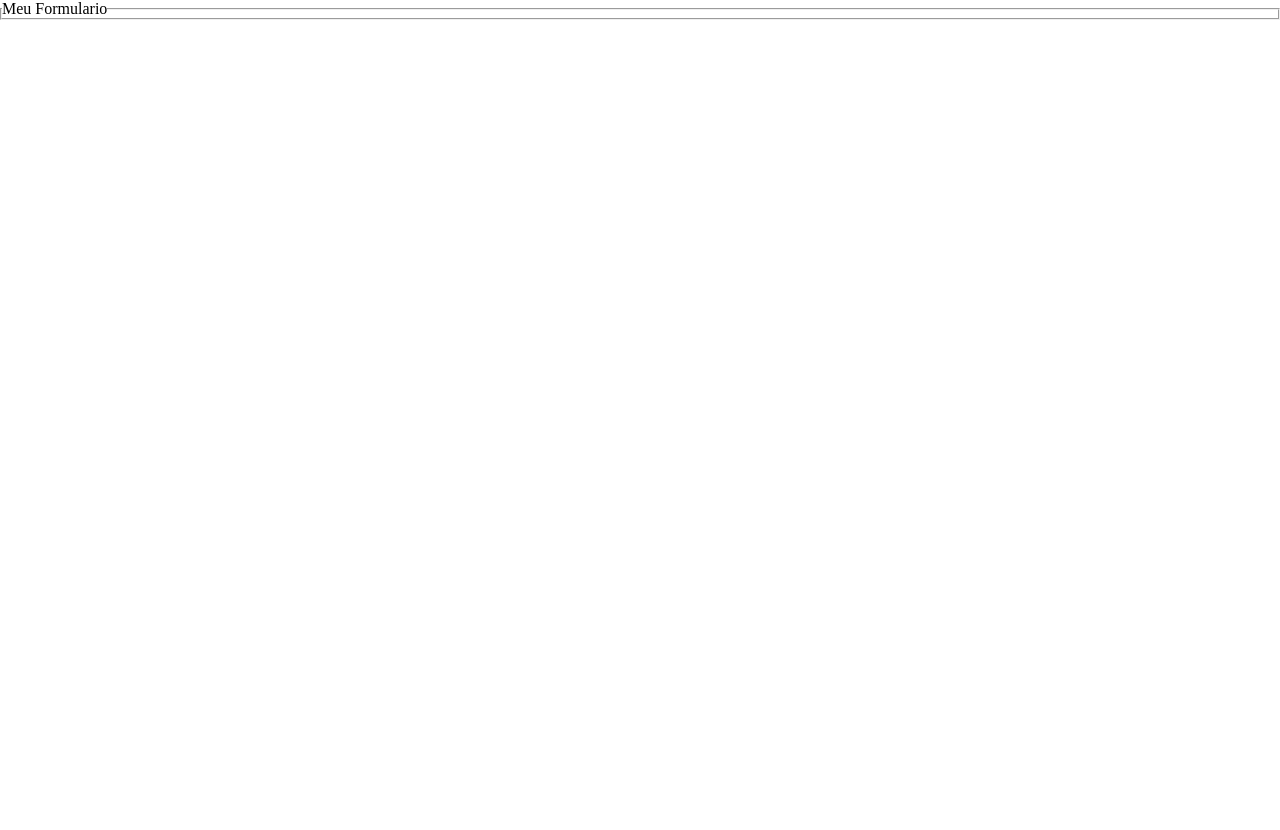
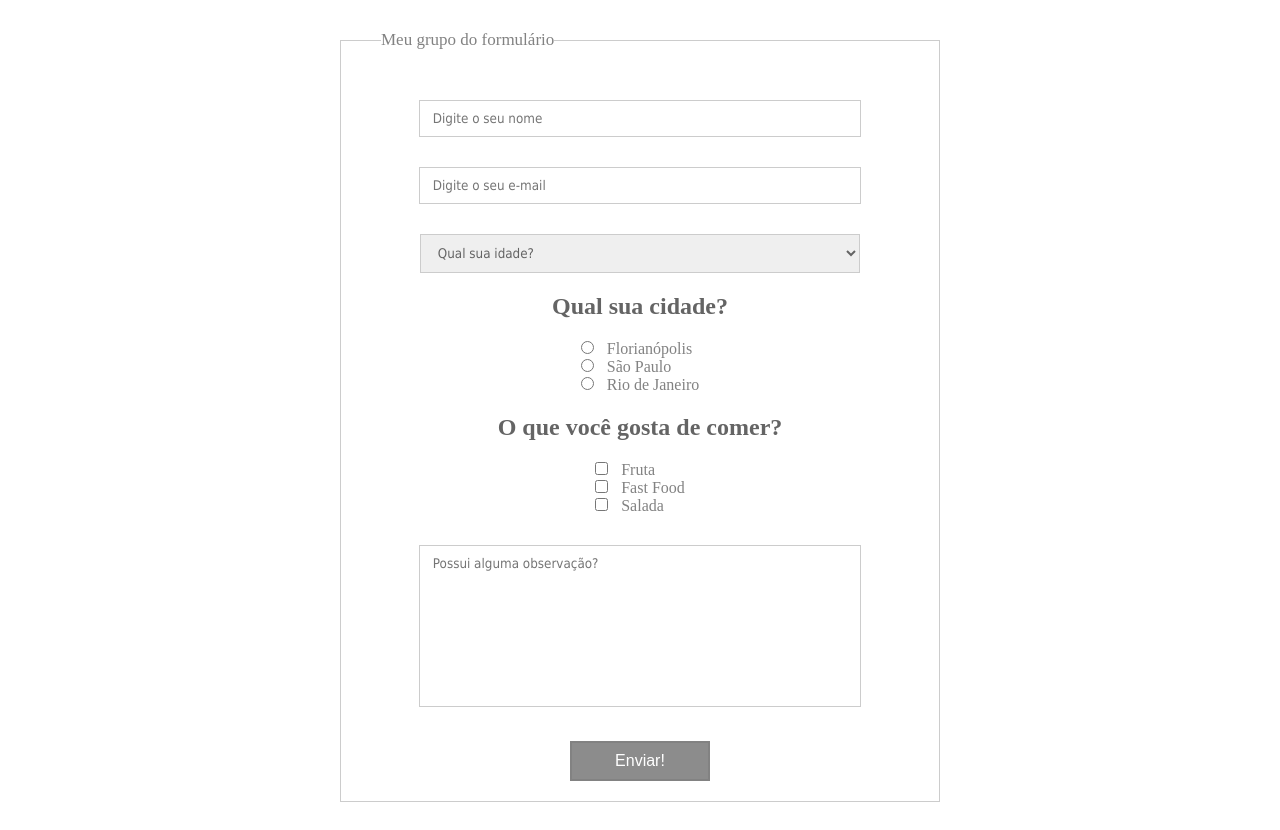
Before and after one commit to ElHa07/Web, a PHP site: page / in a window 1280 px wide. Before the commit the page ends 20 px from the top, so only its background shows below. Run offline with PHP 8.4, Linux system fonts and the light colour scheme.

Commit message:
Formulario

```diff
--- a/Estudos/Formulario/css/style.css
+++ b/Estudos/Formulario/css/style.css
@@ -1,7 +1,106 @@
 *{
-	margin:0;
-	padding:0;
+ margin:0;
+ padding:0;
 }
+
+
 html,body{
-	height:100%;
+  height:100%;
 }
+
+
+form{
+	width: 96%;
+	max-width: 600px;
+	margin:30px auto;
+	text-align: center;
+}
+
+form fieldset{
+	padding: 20px 40px;
+	border:1px solid #ccc;
+}
+
+form legend{
+	text-align: left;
+	font-size: 17px;
+	color:rgb(130,130,130);
+}
+
+
+form input[type=text]{
+	font-family: tahoma;
+	display: inline-block;
+	margin-top:30px;
+	width: 80%;
+	padding: 10px 13px;
+	border:1px solid #ccc;
+}
+
+
+form input[type=text]:focus, form select:focus, form textarea:focus{
+	outline: 0;
+}
+
+
+form select{
+	font-family: tahoma;
+	color:rgb(100,100,100);
+	width:calc(80% + 26px);
+	margin-top:30px;
+	padding: 10px 13px;
+	display: inline-block;
+	border:1px solid #ccc;
+}
+
+/*
+form select option[disabled]{
+	color:orange;
+}
+*/
+
+/*
+form select option:nth-of-type(3){
+	color:red;
+}
+*/
+
+
+form h2{
+	margin-top:20px;
+	color: rgb(100,100,100);
+}
+
+.input{
+	display: inline-block;
+	text-align: left;
+	margin-top:20px;
+}
+
+.input span{
+	margin-left: 13px;
+	font-size: 16px;
+	color: rgb(130,130,130);
+}
+
+form textarea{
+	font-family: tahoma;
+	border: 1px solid #ccc;
+	margin-top:30px;
+	width: 80%;
+	height: 140px;
+	padding: 10px 13px;
+	resize: none;
+}
+
+form input[type=submit]{
+	margin-top:30px;
+	border:0;
+	width: 140px;
+	height: 40px;
+	font-size: 16px;
+	cursor: pointer;
+	border:2px solid rgb(130,130,130);
+	color:white;
+	background-color: rgb(140,140,140);
+}
--- a/Estudos/Formulario/index.html
+++ b/Estudos/Formulario/index.html
@@ -1,15 +1,72 @@
-<!DOCTYPE html>
+<!doctype html>
 <html>
+
+
 	<head>
-    <title>Homepage</title>
+		<title>Título do meu website</title>
 		<meta charset="utf-8" />
 		<link href="css/style.css" rel="stylesheet" type="text/css">
 	</head>
+
 	<body>
+
 		<form>
 			<fieldset>
-			<legend>Meu Formulario</legend>
+				<legend>Meu grupo do formulário</legend>
+				<div><input type="text" name="nome" placeholder="Digite o seu nome" /></div>
+				<div><input type="text" name="nome" placeholder="Digite o seu e-mail" /></div>
+				<div>
+					<select name="lista">
+						<option disabled selected>Qual sua idade?</option>
+						<option>20</option>
+						<option>25+</option>
+						<option>40+</option>
+					</select>
+				</div>
+
+				<h2>Qual sua cidade?</h2>
+				<div class="input">
+				<div>
+					<input type="radio" name="cidade" value="" /><span>Florianópolis</span>
+				</div>
+				<div>
+					<input type="radio" name="cidade" value="" /><span>São Paulo</span>
+				</div>
+
+				<div>
+					<input type="radio" name="cidade" value="" /><span>Rio de Janeiro</span>
+				</div>
+
+				</div>
+
+				<h2>O que você gosta de comer?</h2>
+				<div class="input">
+				<div>
+					<input type="checkbox" name="cidade" value="" /><span>Fruta</span>
+				</div>
+				<div>
+					<input type="checkbox" name="cidade" value="" /><span>Fast Food</span>
+				</div>
+
+				<div>
+					<input type="checkbox" name="cidade" value="" /><span>Salada</span>
+				</div>
+
+				</div>
+
+					<div>
+						<textarea placeholder="Possui alguma observação?"></textarea>
+					</div>
+
+					<div>
+						<input type="submit" name="acao" value="Enviar!">
+					</div>
 			</fieldset>
 		</form>
+
 	</body>
+
+
+
+
 </html>
```
Lines whose indentation alone changed are shown as unchanged.
